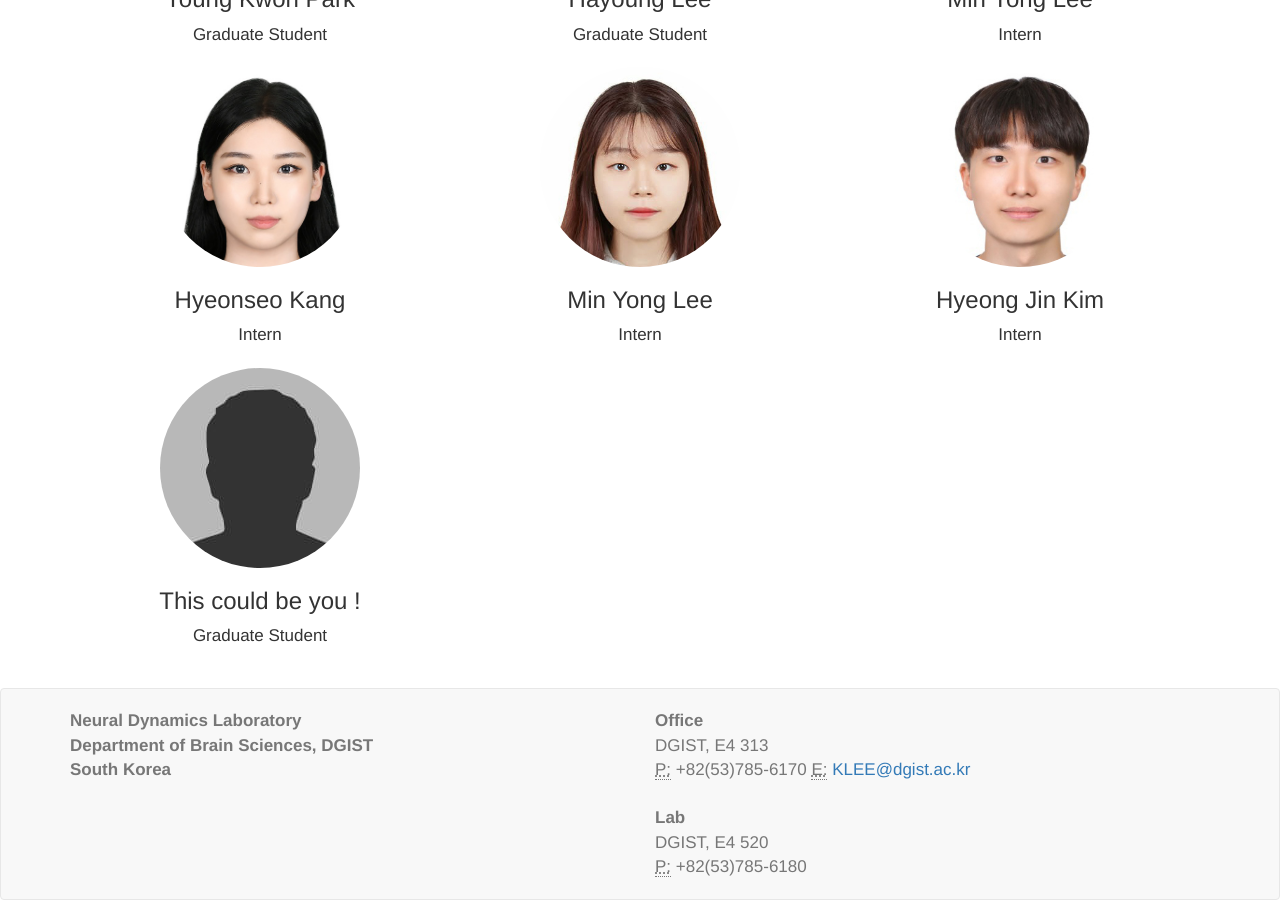
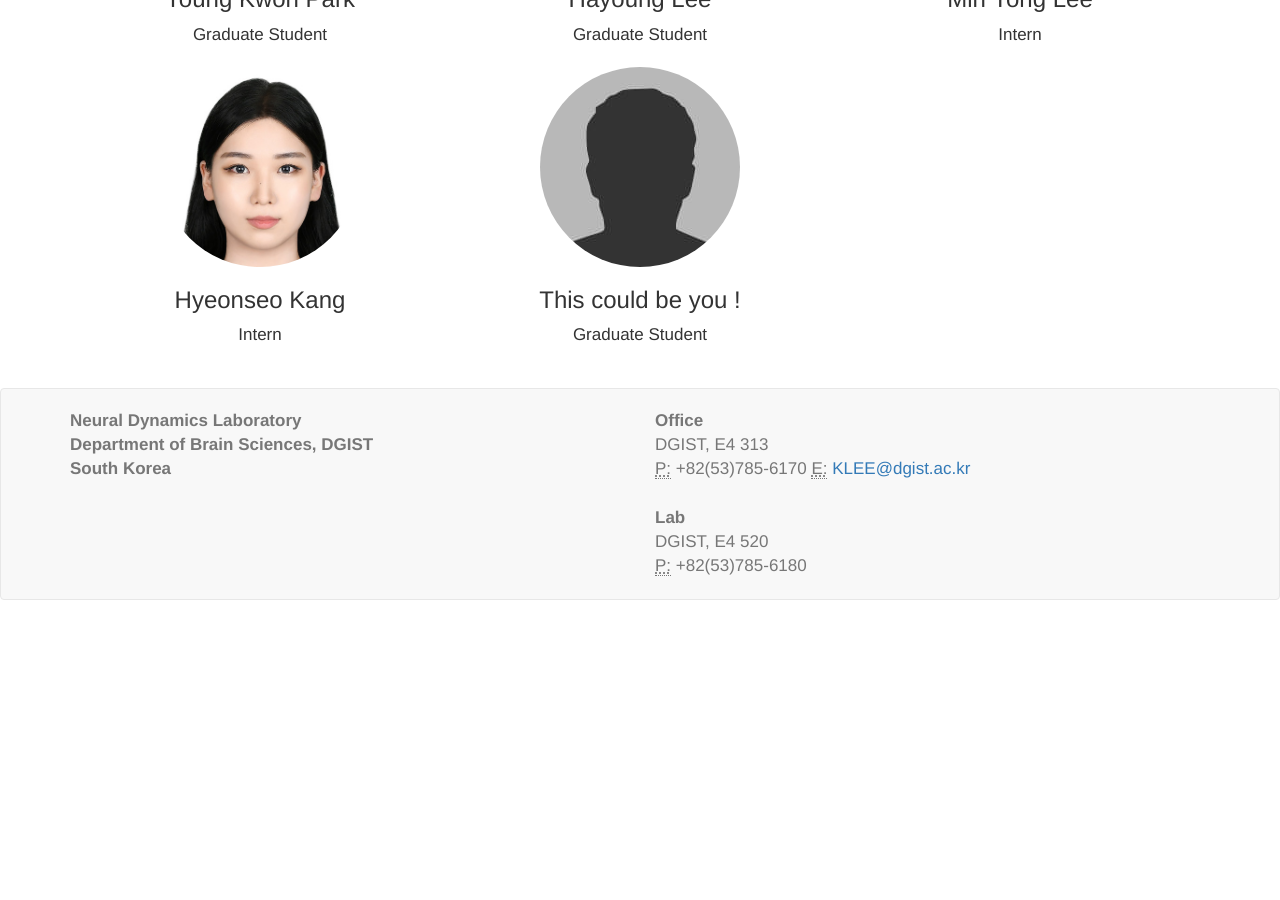
Before and after one commit to kleelab/kleelab.github.io, a Jekyll site: the page built from people.html, in a window 1280 px wide and 900 px high, scrolled down 666 px. Built offline with Jekyll 4.4.1, drawn with Linux system fonts in a browser that asks for light colours; nearby versions of some CDN libraries; a style sheet for code colours, icons or effects is not loaded; after the commit the page ends 1266 px from its top, so only the background shows below that.

Commit message:
Update people.yml

```diff
--- a/_data/people.yml
+++ b/_data/people.yml
@@ -28,14 +28,6 @@
   role: Intern
   photo: "/images/Hyeonseo Kang.jpg"
 
-- name: Min Yong Lee
-  role: Intern
-  photo: "/images/Min Yong Lee.jpg"
-
-- name: Hyeong Jin Kim
-  role: Intern
-  photo: "/images/Hyeong Jin Kim.jpg"
-
 - name: "This could be you !"
   role: Graduate Student
   photo: "/images/Rock.jpg"
```
